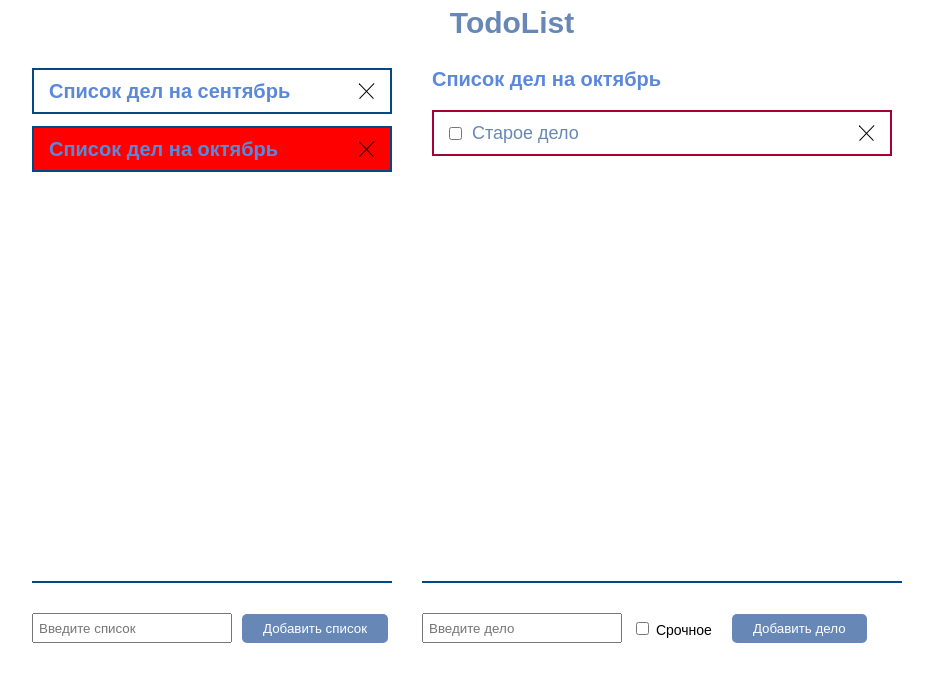
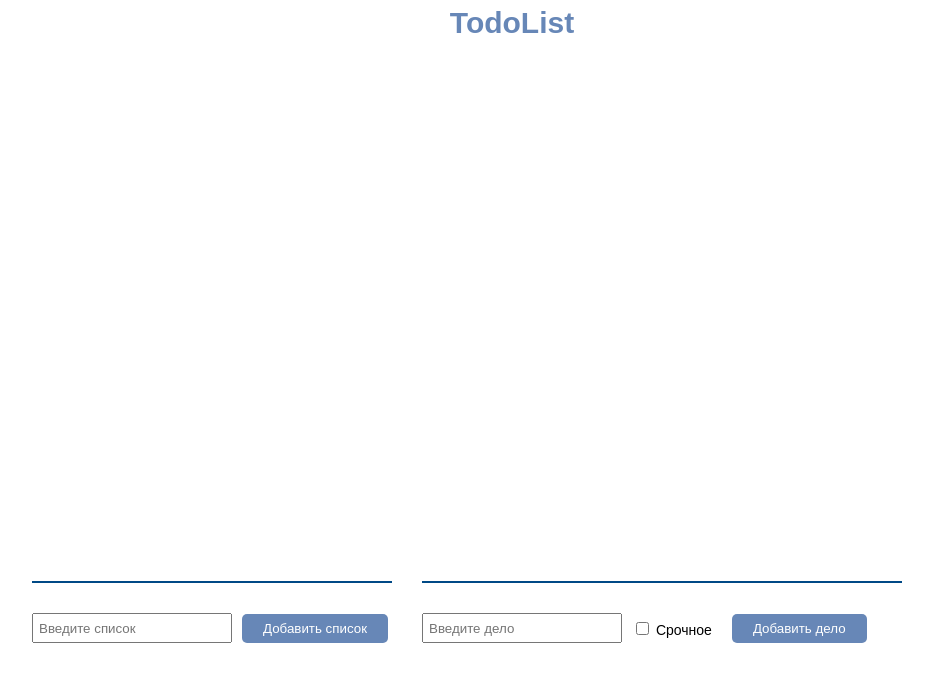
Before and after one commit to Pegasa-WQ/TodoList, a Vue app: page / in a window 1280 px wide. Shown: the top 682 px of the page, without its empty margins (128-1061 px from the left). Built offline with nearby package versions, Linux system fonts and the light colour scheme.

Commit message:
add class of lists

```diff
--- a/src/components/TodoList.vue
+++ b/src/components/TodoList.vue
@@ -35,10 +35,12 @@ export default {
   },
   methods: {
     addTodo () {
+      if (this.todos === 0) {
+        return
+      }
       if (this.newTodo.trim().length === 0) {
         return
       }
-
       this.todos.push({
         id: this.idForTodo,
         title: this.newTodo,
@@ -83,8 +85,8 @@ export default {
   font-size: 30px;
 }
 .remove-item {
-  width: 16px;
-  height: 16px;
+  width: 20px;
+  height: 20px;
   border: none;
   background-image: url('../assets/cross.svg');
   background-repeat: no-repeat;
--- a/src/components/TodosLists.vue
+++ b/src/components/TodosLists.vue
@@ -1,13 +1,13 @@
 <template>
 <div class="todos-lists">
   <div class="container-lists">
-  <div v-for="(item, index) in dela" :key="item.id">
-      <TodosListsItem  v-bind:item="item" v-on:send="$emit('send', item.todos, item.title)" v-on:remove-todo='removeList(index)' v-on:getId="getId(item)" :class="{active: smth === index}"/>
+  <div v-for="(item, index) in dela" :key="index">
+      <TodosListsItem v-bind:item="item" v-on:send="$emit('send', item.todos, item.title)" v-on:getId="getId(index)" v-on:remove-todo='removeList(index)' :class="{active: smth === index, readies: getComp(item)}"/>
   </div>
   </div>
-    <div class="add">
+  <div class="add">
   <input ref="input" type="text" class="todo-input" v-model="newList" @keyup.enter="addList" placeholder="Введите список">
-  <button class="button-todo" @click="addList()">Добавить список</button>
+  <button class="button-todo" @click="addList">Добавить список</button>
   </div>
 </div>
 </template>
@@ -15,59 +15,66 @@
 import TodosListsItem from './TodosListsItem.vue'
 export default {
   name: 'TodosLists',
-  props: [],
   components: {
     TodosListsItem
   },
+  props: ['completed'],
   data () {
     return {
       newList: '',
-      idForList: 2,
       smth: '',
-      dela: [{
-        title: 'Список дел на сентябрь',
-        id: 0,
-        todos: [{
-          id: 0,
-          title: 'Новое дело',
-          completed: false,
-          active: true
-        }]
-      },
-      {
-        title: 'Список дел на октябрь',
-        id: 1,
-        todos: [{
-          id: 1,
-          title: 'Старое дело',
-          completed: false,
-          active: true
-        }]
-      }]
+      dela: [],
+      ready: false,
+      i: '',
+      array: [],
+      idForList: 0
     }
   },
   methods: {
-    getId (item) {
-      this.smth = item.id
-      console.log(this.smth)
+    getId (index) {
+      this.smth = index
     },
     addList () {
       if (this.newList.trim().length === 0) {
         return
       }
-
       this.dela.push({
         id: this.idForList,
         title: this.newList,
+        green: false,
         todos: []
       })
 
+      this.idForList++
       this.newList = ''
-      this.idForList++
+    },
+    getIndex (index) {
+      if (this.smth < index) {
+        return
+      }
+      if (this.smth >= index) {
+        this.smth -= 1
+      }
     },
     removeList (index) {
-      this.dela.splice(index, 1)
+      if (this.dela.length === 1) {
+        this.$emit('remove', 0, '')
+        this.dela.splice(index, 1)
+        this.getIndex(index)
+      } else {
+        this.getIndex(index)
+        this.dela.splice(index, 1)
+        this.$emit('remove', this.dela[this.smth].todos, this.dela[this.smth].title)
+      }
+    },
+    getComp (item) {
+      item.todos.filter(i => {
+        item.green = i.completed
+      })
+      return item.green
     }
+  },
+  computed: {
   }
 }
 </script>
@@ -81,7 +88,7 @@ export default {
   width: 360px;
   height: 600px;
 }
-.color {
-  background-color: red;
+.readies {
+  background-color: green;
 }
 </style>
--- a/src/components/TodosListsItem.vue
+++ b/src/components/TodosListsItem.vue
@@ -1,6 +1,6 @@
 <template>
-  <div class="todo-item" @click="$emit('send', item.todos, item.title); $emit('getId')">
-      <h2 class="title-lists">
+  <div class="todo-item">
+      <h2 class="title-lists" @click="$emit('send', item.todos, item.title); $emit('getId')">
       {{ item.title }}
     </h2>
     <button class="remove-item" @click="$emit('remove-todo')"></button>
@@ -26,6 +26,7 @@ export default {
 .title-lists {
   margin: 0;
   padding: 0;
+  min-width: 70%;
   font-size: 20px;
   font-weight: 600;
   line-height: 22px;
@@ -41,6 +42,6 @@ export default {
   cursor: pointer;
 }
 .active {
-  background-color: red;
+  border: 2px solid rgb(165, 0, 52);
 }
 </style>
--- a/src/views/Home.vue
+++ b/src/views/Home.vue
@@ -1,7 +1,7 @@
 <template>
   <div class="container" id="app">
-  <TodosLists v-on:send="sendArray"/>
-  <TodoList v-bind:todos="todos" v-bind:title="title"  v-on:remove-todo='removeTodo (index)' />
+  <TodosLists v-on:send="sendArray" v-on:remove="sendArray"/>
+  <TodoList v-bind:todos="todos" v-bind:title="title"  v-on:remove-todo='removeTodo (index)'/>
   </div>
 </template>
 
@@ -17,20 +17,20 @@ export default {
   },
   data () {
     return {
-      todos: undefined,
-      title: ''
+      todos: 0,
+      title: '',
+      completed: 0
     }
   },
   methods: {
     sendArray (todos, title) {
-      if (todos === undefined) {
-        return
+      if (todos === 0) {
+        this.todos = 0
+        this.title = ''
+      } else {
+        this.todos = todos
+        this.title = title
       }
-      this.todos = todos
-      this.title = title
-    },
-    getTitle (title) {
-      console.log(title)
     }
   }
 }
```
